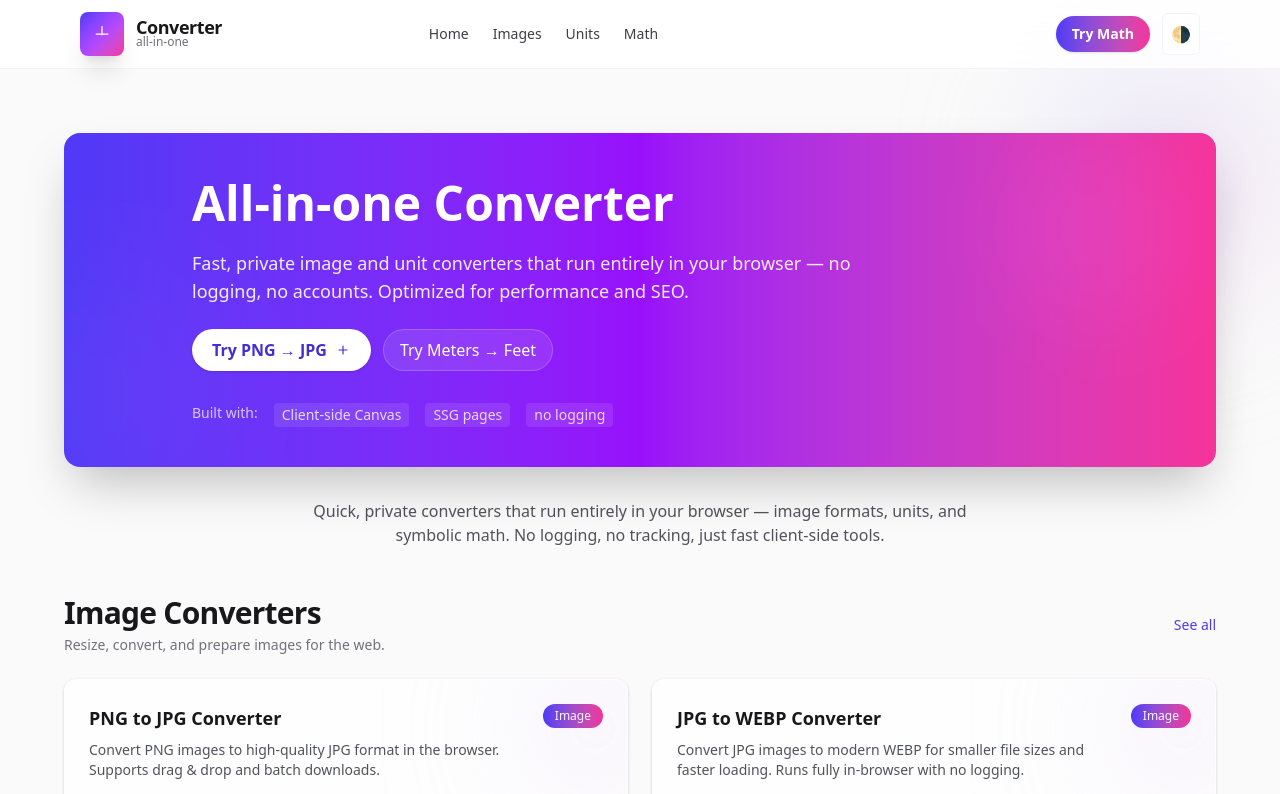
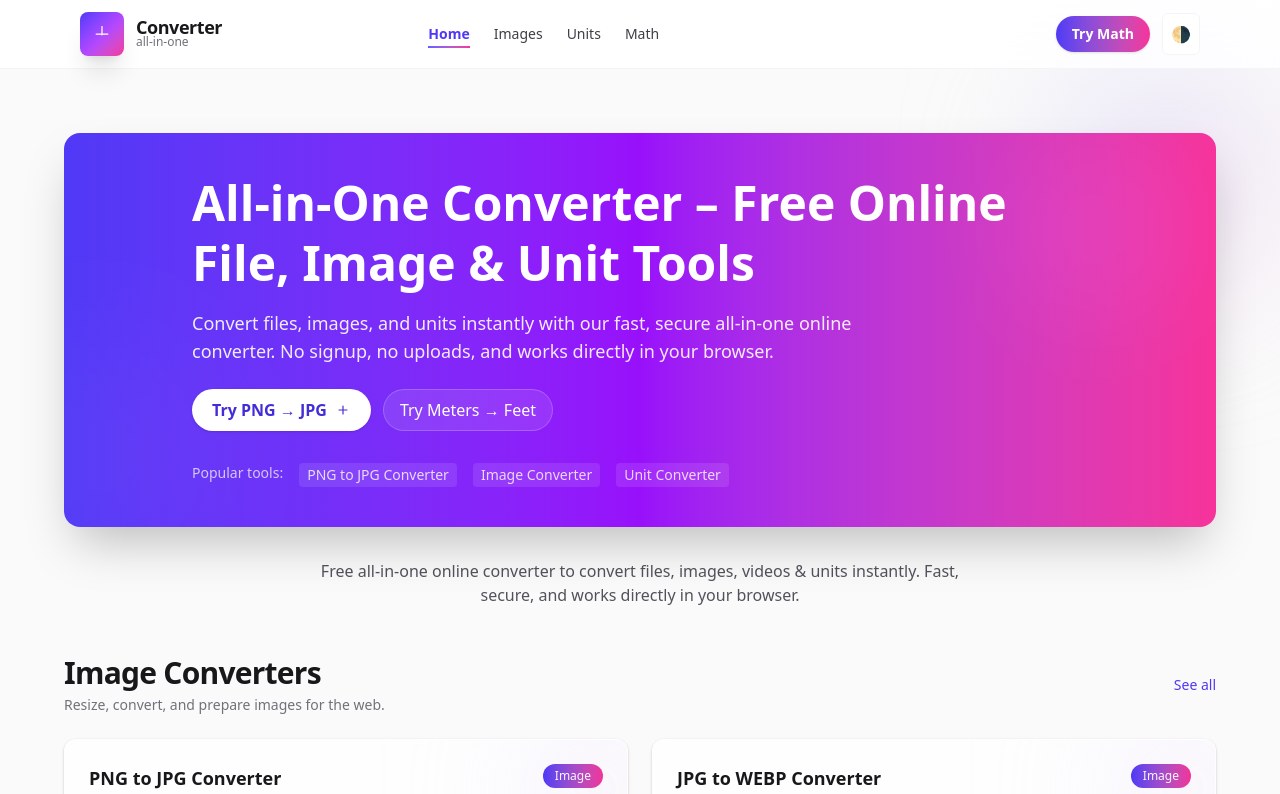
Before and after one commit to SupunCharuka/onlineconvertkit, a Next.js app: page / in a window 1280 px wide. Shown: the top 794 px of the page. Built offline with nearby package versions, Linux system fonts and the light colour scheme.

Commit message:
Enhance SEO and improve content in Home, Header, and Hero components for better user engagement

```diff
--- a/app/page.tsx
+++ b/app/page.tsx
@@ -4,9 +4,30 @@ import { unitConverters } from "../data/unitConverters";
 import Hero from "../components/Hero";
 import ConverterCard from "../components/ConverterCard";
 
+export const metadata = {
+  title: 'Converter - Free Online File, Image ,Unit Converter & Math Tools',
+  description:
+    'Free all-in-one online converter to convert files, images, videos & units instantly. Fast, secure, and works directly in your browser.',
+  openGraph: {
+    title: 'Converter - Free Online File, Image ,Unit Converter & Math Tools',
+    description:
+      'Free all-in-one online converter to convert files, images, videos & units instantly. Fast, secure, and works directly in your browser.',
+    siteName: 'Converter',
+    type: 'website',
+    url: 'https://example.com/',
+  },
+  twitter: {
+    card: 'summary_large_image',
+  },
+  robots: {
+    index: true,
+    follow: true,
+  },
+};
+
 export default function Home() {
   return (
-    <main className="min-h-screen bg-zinc-50 dark:bg-black py-16 px-6">
+    <main className="min-h-screen bg-zinc-50 dark:bg-black py-16 px-6" aria-label="Converter home">
       <div className="mx-auto max-w-6xl relative">
         {/* decorative blob */}
         <div className="pointer-events-none hidden md:block absolute -right-20 -top-20 w-64 h-64 bg-gradient-to-br from-indigo-200 to-pink-200 opacity-40 blur-3xl rounded-full mix-blend-multiply dark:from-indigo-900 dark:to-pink-800 dark:opacity-20" />
@@ -14,7 +35,7 @@ export default function Home() {
         <Hero />
 
         <div className="mt-8 text-center max-w-2xl mx-auto">
-          <p className="text-zinc-600 dark:text-zinc-300">Quick, private converters that run entirely in your browser — image formats, units, and symbolic math. No logging, no tracking, just fast client-side tools.</p>
+          <p className="text-zinc-600 dark:text-zinc-300">Free all-in-one online converter to convert files, images, videos & units instantly. Fast, secure, and works directly in your browser.</p>
         </div>
 
         <section className="mt-12">
@@ -53,10 +74,42 @@ export default function Home() {
           </div>
         </section>
 
-        <footer className="mt-20 text-center">
-          <div className="text-sm text-zinc-600 dark:text-zinc-400">Built with Next.js App Router — SEO-first, client-side converters, no logging.</div>
-          <div className="mt-4 text-xs text-zinc-400">Tip: open the Math converter for symbolic operations and step-by-step examples.</div>
-        </footer>
+
+        {/* JSON-LD structured data for SEO */}
+        <script
+          type="application/ld+json"
+          dangerouslySetInnerHTML={{
+            __html: JSON.stringify({
+              '@context': 'https://schema.org',
+              '@graph': [
+                {
+                  '@type': 'WebSite',
+                  '@id': 'https://example.com/#website',
+                  'url': 'https://example.com/',
+                  'name': 'Converter',
+                  'description': 'Converter - Free Online File, Image ,Unit Converter & Math Tools.',
+                },
+                {
+                  '@type': 'Organization',
+                  '@id': 'https://example.com/#org',
+                  'name': 'Converter',
+                  'url': 'https://example.com/',
+                },
+                {
+                  '@type': 'BreadcrumbList',
+                  'itemListElement': [
+                    {
+                      '@type': 'ListItem',
+                      'position': 1,
+                      'name': 'Home',
+                      'item': 'https://example.com/',
+                    },
+                  ],
+                },
+              ],
+            }),
+          }}
+        />
       </div>
     </main>
   );
--- a/components/Header.tsx
+++ b/components/Header.tsx
@@ -1,6 +1,7 @@
 "use client";
 import Link from "next/link";
 import React, { useState } from "react";
+import { usePathname } from "next/navigation";
 
 export default function Header() {
     const [open, setOpen] = useState(false);
@@ -61,9 +62,15 @@ export default function Header() {
 }
 
 function NavLink({ href, children }: { href: string; children: React.ReactNode }) {
+    const pathname = usePathname();
+    const isActive = href === '/' ? pathname === '/' : pathname?.startsWith(href ?? '');
+
     return (
-        <Link href={href} className="relative text-sm text-zinc-700 dark:text-zinc-200 hover:text-zinc-900 dark:hover:text-white">
-            <span className="after:block after:absolute after:left-0 after:-bottom-1 after:w-0 after:h-0.5 after:bg-gradient-to-r after:from-indigo-500 after:to-pink-500 after:transition-all after:duration-300 hover:after:w-full">{children}</span>
+        <Link
+            href={href}
+            aria-current={isActive ? 'page' : undefined}
+            className={`relative text-sm ${isActive ? 'text-indigo-600 dark:text-indigo-300 font-semibold' : 'text-zinc-700 dark:text-zinc-200 hover:text-zinc-900 dark:hover:text-white'}`}>
+            <span className={`after:block after:absolute after:left-0 after:-bottom-1 after:w-0 after:h-0.5 after:bg-gradient-to-r after:from-indigo-500 after:to-pink-500 after:transition-all after:duration-300 ${isActive ? 'after:w-full' : 'hover:after:w-full'}`}>{children}</span>
         </Link>
     );
 }
--- a/components/Hero.tsx
+++ b/components/Hero.tsx
@@ -8,8 +8,8 @@ export default function Hero() {
       <div className="absolute right-6 top-0 w-48 h-48 bg-white/10 blur-2xl rounded-full mix-blend-overlay pointer-events-none" />
 
       <div className="max-w-4xl mx-auto relative z-10">
-        <h1 className="text-4xl sm:text-5xl font-extrabold leading-tight">All-in-one Converter</h1>
-        <p className="mt-4 text-lg text-white/90 max-w-2xl">Fast, private image and unit converters that run entirely in your browser — no logging, no accounts. Optimized for performance and SEO.</p>
+        <h1 className="text-4xl sm:text-5xl font-bold leading-tight"> All-in-One Converter – Free Online File, Image & Unit Tools</h1>
+        <p className="mt-4 text-lg text-white/90 max-w-2xl"> Convert files, images, and units instantly with our fast, secure all-in-one online converter. No signup, no uploads, and works directly in your browser.</p>
 
         <div className="mt-6 flex flex-wrap gap-3">
           <Link href="/image-converter/png-to-jpg" className="inline-flex items-center gap-2 rounded-full bg-white text-indigo-700 px-5 py-2 font-semibold shadow hover:scale-[1.02] transition-transform">
@@ -24,11 +24,12 @@ export default function Hero() {
         </div>
 
         <div className="mt-8 text-sm text-white/80 flex flex-wrap gap-2">
-          <span className="mr-2 font-medium opacity-90">Built with:</span>
-          <span className="inline-block bg-white/10 px-2 py-0.5 rounded">Client-side Canvas</span>
-          <span className="inline-block bg-white/10 px-2 py-0.5 rounded ml-2">SSG pages</span>
-          <span className="inline-block bg-white/10 px-2 py-0.5 rounded ml-2">no logging</span>
+          <span className="mr-2 font-medium opacity-90">Popular tools:</span>
+          <span className="inline-block bg-white/10 px-2 py-0.5 rounded">PNG to JPG Converter</span>
+          <span className="inline-block bg-white/10 px-2 py-0.5 rounded ml-2">Image Converter</span>
+          <span className="inline-block bg-white/10 px-2 py-0.5 rounded ml-2">Unit Converter</span>
         </div>
+
       </div>
     </header>
   );
```
